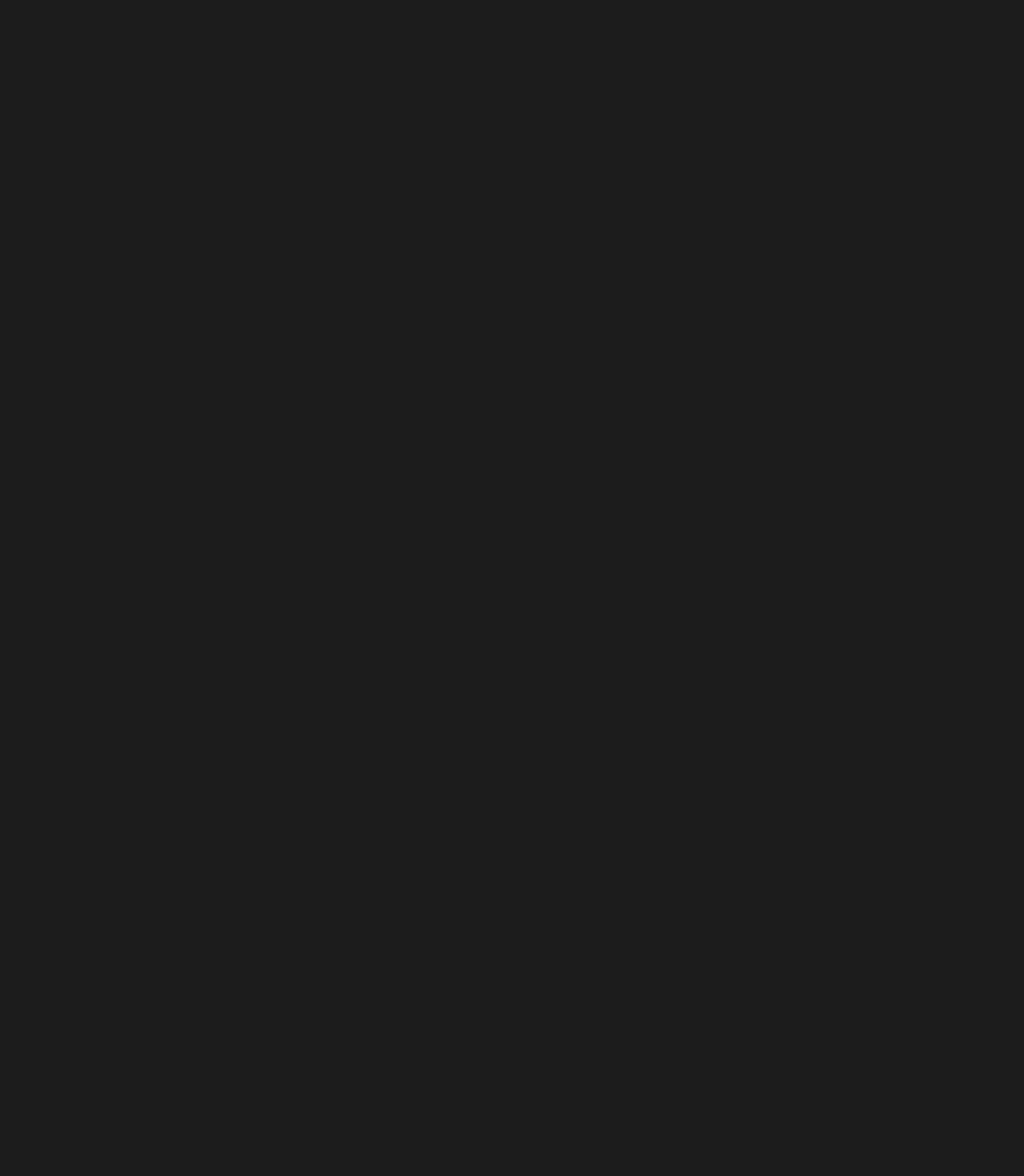
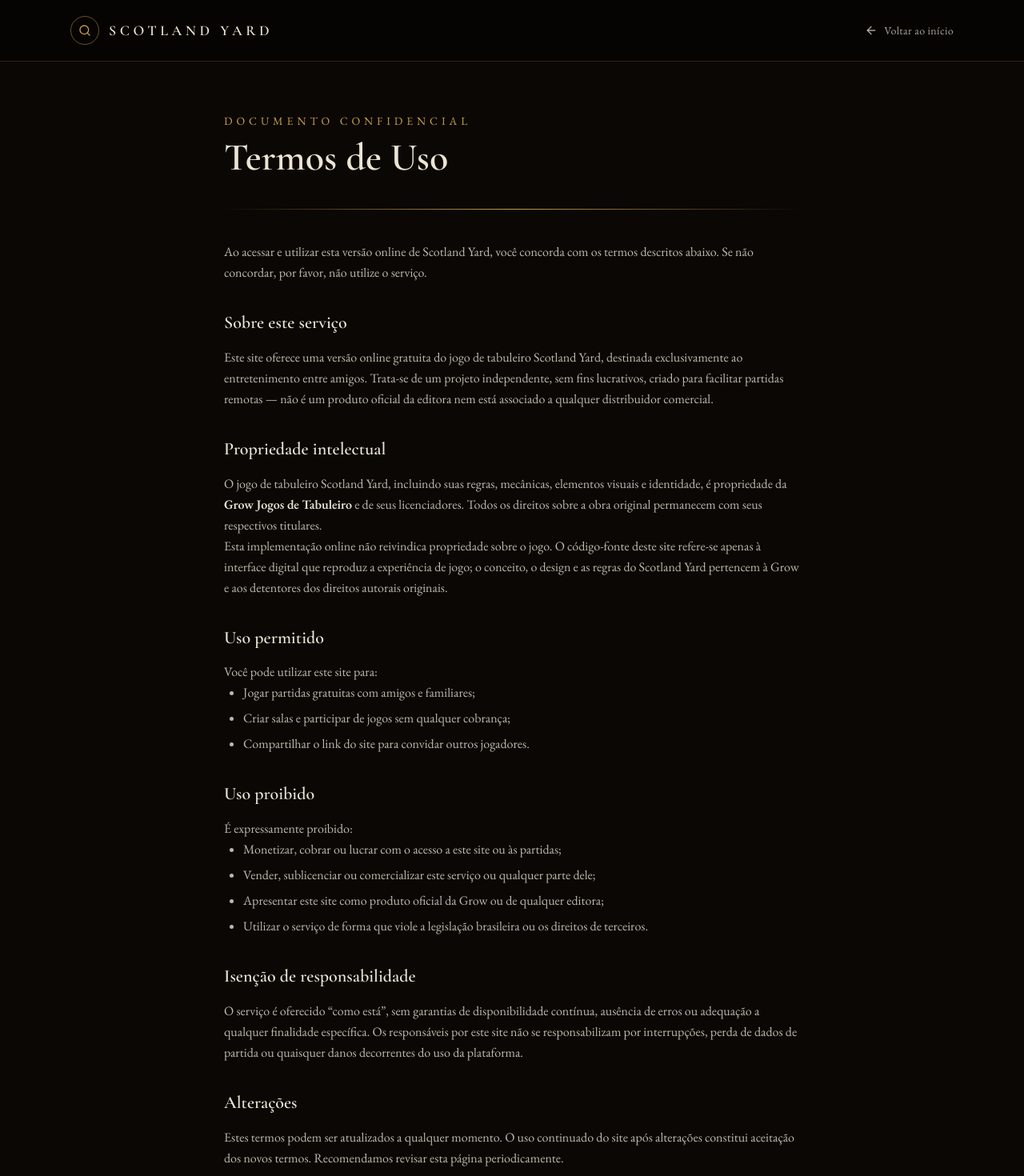
Before and after one commit to arturcp/scotland-yard, a React (Vite) app: page /termos in a window 1280 px wide. Before the commit this address had no page. Shown: the top 1470 px of the page at 80% size. Before the commit the page ends 800 px from the top, so only its background shows below. Built offline with nearby package versions, Linux system fonts and the light colour scheme.

Commit message:
Add Terms and Privacy pages

```diff
--- a/src/App.tsx
+++ b/src/App.tsx
@@ -2,6 +2,8 @@
 import './main.css';
 import JogoPage from './pages/JogoPage';
 import HomePage from './pages/HomePage';
+import PrivacidadePage from './pages/PrivacidadePage';
+import TermosPage from './pages/TermosPage';
 
 function App() {
   return (
@@ -9,6 +11,8 @@
       <Routes>
         <Route path="/" element={<HomePage />} />
         <Route path="/jogo/:id" element={<JogoPage />} />
+        <Route path="/termos" element={<TermosPage />} />
+        <Route path="/privacidade" element={<PrivacidadePage />} />
       </Routes>
     </BrowserRouter>
   );
--- /dev/null
+++ b/src/components/landing/legal-layout.tsx
@@ -0,0 +1,52 @@
+import type { ReactNode } from 'react';
+import { Link } from 'react-router-dom';
+import { ArrowLeft, Search } from 'lucide-react';
+import { SiteFooter } from './site-footer';
+
+type LegalLayoutProps = {
+  title: string;
+  subtitle: string;
+  children: ReactNode;
+};
+
+export function LegalLayout({ title, subtitle, children }: LegalLayoutProps) {
+  return (
+    <main className="relative min-h-screen bg-background">
+      <header className="border-b border-gold/20 bg-sidebar">
+        <nav className="mx-auto flex max-w-6xl items-center justify-between px-6 py-5">
+          <Link to="/" className="flex items-center gap-3">
+            <span className="flex size-9 items-center justify-center rounded-full border border-gold/50 text-gold">
+              <Search className="size-4" />
+            </span>
+            <span className="font-heading text-lg font-semibold tracking-[0.25em] text-ivory uppercase">
+              Scotland Yard
+            </span>
+          </Link>
+
+          <Link
+            to="/"
+            className="inline-flex items-center gap-2 font-body text-sm tracking-wide text-ivory/70 transition-colors hover:text-gold"
+          >
+            <ArrowLeft className="size-4" />
+            Voltar ao início
+          </Link>
+        </nav>
+      </header>
+
+      <article className="mx-auto max-w-3xl px-6 py-16">
+        <p className="mb-3 font-body text-sm tracking-[0.35em] text-gold uppercase">
+          {subtitle}
+        </p>
+        <h1 className="font-heading text-4xl font-semibold text-ivory sm:text-5xl">
+          {title}
+        </h1>
+        <div className="gold-divider my-10" />
+        <div className="legal-content space-y-8 font-body text-base leading-relaxed text-ivory/80">
+          {children}
+        </div>
+      </article>
+
+      <SiteFooter />
+    </main>
+  );
+}
--- a/src/components/landing/site-footer.tsx
+++ b/src/components/landing/site-footer.tsx
@@ -3,8 +3,8 @@
 const links = [
   { label: 'Como jogar', href: '#como-funciona' },
   { label: 'Regras', href: '#regras' },
-  { label: 'Termos', href: '#' },
-  { label: 'Privacidade', href: '#' },
+  { label: 'Termos', href: '/termos' },
+  { label: 'Privacidade', href: '/privacidade' },
   { label: 'Créditos', href: '#' },
 ];
 
--- a/src/landing.css
+++ b/src/landing.css
@@ -203,3 +203,20 @@
 .scrollbar-noir::-webkit-scrollbar-thumb:hover {
   background: var(--gold);
 }
+
+.legal-content h2 {
+  font-family: var(--font-heading);
+  font-size: 1.375rem;
+  font-weight: 600;
+  color: var(--ivory);
+  margin-bottom: 0.75rem;
+}
+
+.legal-content ul {
+  list-style: disc;
+  padding-left: 1.5rem;
+}
+
+.legal-content li + li {
+  margin-top: 0.375rem;
+}
--- /dev/null
+++ b/src/pages/PrivacidadePage.tsx
@@ -0,0 +1,100 @@
+import '../landing.css';
+import { LegalLayout } from '@/components/landing/legal-layout';
+
+export default function PrivacidadePage() {
+  return (
+    <LegalLayout title="Política de Privacidade" subtitle="Documento confidencial">
+      <p>
+        Esta política descreve como tratamos informações no contexto desta versão online
+        gratuita de Scotland Yard. Levamos a privacidade a sério e mantemos a coleta de
+        dados no mínimo necessário — que, neste caso, é praticamente nenhum.
+      </p>
+
+      <section>
+        <h2>Dados que coletamos</h2>
+        <p>
+          Este site <strong className="text-ivory">não exige cadastro</strong> e{' '}
+          <strong className="text-ivory">não solicita dados pessoais</strong> como nome,
+          e-mail, telefone ou endereço. Para jogar, basta criar ou entrar em uma sala com
+          um código — nenhuma informação identificável precisa ser fornecida.
+        </p>
+        <p>
+          Dados técnicos básicos (como endereço IP e tipo de navegador) podem ser
+          registrados automaticamente pelo servidor de hospedagem para fins de segurança e
+          operação da infraestrutura, mas não são utilizados por nós para perfilamento ou
+          marketing.
+        </p>
+      </section>
+
+      <section>
+        <h2>Cookies</h2>
+        <p>
+          <strong className="text-ivory">Não utilizamos cookies.</strong> Este site não
+          emprega cookies de sessão, cookies de rastreamento, pixels de análise nem
+          tecnologias similares para monitorar sua navegação ou identificar visitantes.
+        </p>
+      </section>
+
+      <section>
+        <h2>Armazenamento local</h2>
+        <p>
+          O site não grava preferências ou dados pessoais no seu navegador por meio de{' '}
+          <em>localStorage</em> ou <em>sessionStorage</em>. O estado das partidas é mantido
+          apenas durante a sessão de jogo ativa e não persiste informações pessoais após o
+          encerramento.
+        </p>
+      </section>
+
+      <section>
+        <h2>Compartilhamento de dados</h2>
+        <p>
+          Não vendemos, alugamos nem compartilhamos dados com terceiros para fins
+          comerciais. Como não coletamos dados pessoais de forma ativa, não há informações
+          suas a serem compartilhadas.
+        </p>
+      </section>
+
+      <section>
+        <h2>Serviços de terceiros</h2>
+        <p>
+          O site pode carregar recursos estáticos (como fontes ou imagens) a partir de
+          servidores de hospedagem. Não integramos ferramentas de análise de audiência,
+          publicidade ou redes sociais que rastreiem usuários.
+        </p>
+      </section>
+
+      <section>
+        <h2>Seus direitos (LGPD)</h2>
+        <p>
+          De acordo com a Lei Geral de Proteção de Dados (Lei nº 13.709/2018), você tem
+          direito de solicitar informações sobre o tratamento de dados pessoais. Como este
+          serviço não coleta dados pessoais de forma ativa, na prática não há dados seus
+          armazenados em nossa base. Caso tenha dúvidas, entre em contato pelos canais
+          indicados no rodapé do site.
+        </p>
+      </section>
+
+      <section>
+        <h2>Menores de idade</h2>
+        <p>
+          O jogo Scotland Yard é recomendado para jogadores a partir de 10 anos. Este site
+          não coleta dados de menores e não requer informações de idade ou identidade para
+          participar de partidas.
+        </p>
+      </section>
+
+      <section>
+        <h2>Alterações nesta política</h2>
+        <p>
+          Podemos atualizar esta política para refletir mudanças no funcionamento do site.
+          Qualquer alteração relevante será publicada nesta página. Recomendamos consultá-la
+          periodicamente.
+        </p>
+      </section>
+
+      <p className="text-sm text-muted-foreground">
+        Última atualização: junho de 2026.
+      </p>
+    </LegalLayout>
+  );
+}
--- /dev/null
+++ b/src/pages/TermosPage.tsx
@@ -0,0 +1,86 @@
+import '../landing.css';
+import { LegalLayout } from '@/components/landing/legal-layout';
+
+export default function TermosPage() {
+  return (
+    <LegalLayout title="Termos de Uso" subtitle="Documento confidencial">
+      <p>
+        Ao acessar e utilizar esta versão online de Scotland Yard, você concorda com os
+        termos descritos abaixo. Se não concordar, por favor, não utilize o serviço.
+      </p>
+
+      <section>
+        <h2>Sobre este serviço</h2>
+        <p>
+          Este site oferece uma versão online gratuita do jogo de tabuleiro Scotland Yard,
+          destinada exclusivamente ao entretenimento entre amigos. Trata-se de um projeto
+          independente, sem fins lucrativos, criado para facilitar partidas remotas — não é
+          um produto oficial da editora nem está associado a qualquer distribuidor
+          comercial.
+        </p>
+      </section>
+
+      <section>
+        <h2>Propriedade intelectual</h2>
+        <p>
+          O jogo de tabuleiro Scotland Yard, incluindo suas regras, mecânicas, elementos
+          visuais e identidade, é propriedade da{' '}
+          <strong className="text-ivory">Grow Jogos de Tabuleiro</strong> e de seus
+          licenciadores. Todos os direitos sobre a obra original permanecem com seus
+          respectivos titulares.
+        </p>
+        <p>
+          Esta implementação online não reivindica propriedade sobre o jogo. O código-fonte
+          deste site refere-se apenas à interface digital que reproduz a experiência de
+          jogo; o conceito, o design e as regras do Scotland Yard pertencem à Grow e aos
+          detentores dos direitos autorais originais.
+        </p>
+      </section>
+
+      <section>
+        <h2>Uso permitido</h2>
+        <p>Você pode utilizar este site para:</p>
+        <ul>
+          <li>Jogar partidas gratuitas com amigos e familiares;</li>
+          <li>Criar salas e participar de jogos sem qualquer cobrança;</li>
+          <li>Compartilhar o link do site para convidar outros jogadores.</li>
+        </ul>
+      </section>
+
+      <section>
+        <h2>Uso proibido</h2>
+        <p>É expressamente proibido:</p>
+        <ul>
+          <li>Monetizar, cobrar ou lucrar com o acesso a este site ou às partidas;</li>
+          <li>Vender, sublicenciar ou comercializar este serviço ou qualquer parte dele;</li>
+          <li>Apresentar este site como produto oficial da Grow ou de qualquer editora;</li>
+          <li>Utilizar o serviço de forma que viole a legislação brasileira ou os direitos de
+            terceiros.</li>
+        </ul>
+      </section>
+
+      <section>
+        <h2>Isenção de responsabilidade</h2>
+        <p>
+          O serviço é oferecido &ldquo;como está&rdquo;, sem garantias de disponibilidade
+          contínua, ausência de erros ou adequação a qualquer finalidade específica. Os
+          responsáveis por este site não se responsabilizam por interrupções, perda de dados
+          de partida ou quaisquer danos decorrentes do uso da plataforma.
+        </p>
+      </section>
+
+      <section>
+        <h2>Alterações</h2>
+        <p>
+          Estes termos podem ser atualizados a qualquer momento. O uso continuado do site
+          após alterações constitui aceitação dos novos termos. Recomendamos revisar esta
+          página periodicamente.
+        </p>
+      </section>
+
+      <p className="text-sm text-muted-foreground">
+        Última atualização: junho de 2026.
+      </p>
+    </LegalLayout>
+  );
+}
```
